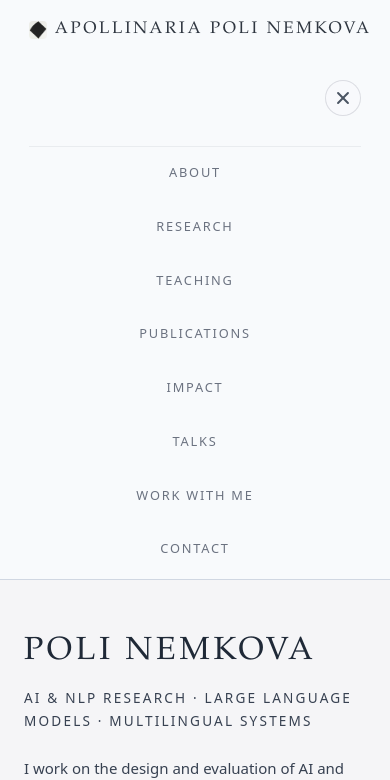
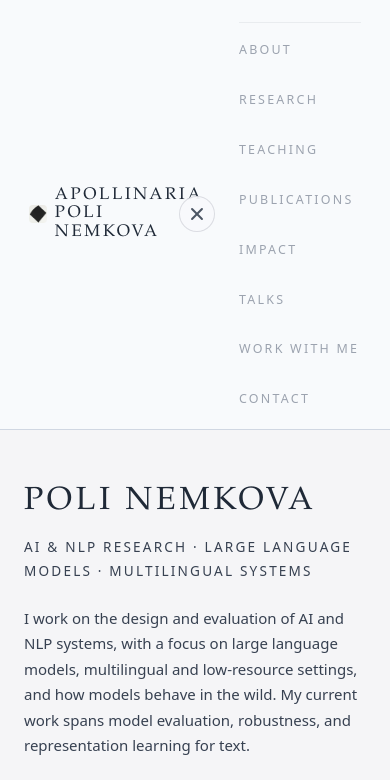
Before and after one commit to PoliNemkova/polinemkova.github.io, a plain HTML site: page index.html in a window 390 px wide. Both pictures are taken after a click on the button "Toggle navigation". Shown: the top 780 px of the page. Drawn offline with Linux system fonts and the light colour scheme.

Commit message:
Refactor CSS styles for consistency and clarity

```diff
--- a/index.html
+++ b/index.html
@@ -57,7 +57,7 @@
     align-items: center;
     justify-content: space-between;
     gap: 1.5rem;
-      flex-wrap: wrap;
+    flex-wrap: nowrap;          /* keep name + hamburger on one line */
   }
 
   .nav-title {
@@ -66,24 +66,28 @@
     letter-spacing: 0.16em;
     text-transform: uppercase;
     color: #1f2937;
-      white-space: nowrap;
+    flex-shrink: 1;
+    min-width: 0;
+    white-space: normal;        /* allow gentle wrapping if needed */
+    line-height: 1.1;
   }
+
   .nav-title a {
     display: inline-flex;
     align-items: center;
     gap: 0.5rem;
-      color: #1f2937;          /* dark grey */
+    color: #1f2937;
     text-decoration: none;
   }
 
   .nav-title a:hover {
-      opacity: 0.85;           /* tiny hover feedback */
+    opacity: 0.85;              /* tiny hover feedback */
   }
 
   .nav-logo {
     width: 18px;
     height: 18px;
-      border-radius: 4px;      /* optional, can remove if you want a sharp square */
+    border-radius: 4px;
     display: block;
   }
 
@@ -121,44 +125,6 @@
     width: 100%;
   }
 
-    /* --- nav title + logo --- */
-.nav-title a {
-  display: inline-flex;
-  align-items: center;
-  gap: 0.5rem;
-  color: #2f3640;
-  text-decoration: none;
-}
-
-.nav-title a:hover {
-  opacity: 0.85;
-}
-
-.nav-logo {
-  width: 18px;
-  height: 18px;
-  border-radius: 4px;
-  display: block;
-}
-
-/* --- existing nav base --- */
-.nav-links {
-  display: flex;
-  flex-wrap: wrap;
-  gap: 1.6rem;
-  font-size: 0.8rem;
-  letter-spacing: 0.14em;
-  text-transform: uppercase;
-}
-
-.nav-links a {
-  color: #6b7280;
-}
-
-.nav-links a:hover {
-  color: #111827;
-}
-
   /* --- hamburger button --- */
   .nav-toggle {
     display: none;              /* desktop: hidden */
@@ -172,6 +138,7 @@
     cursor: pointer;
     align-items: center;
     justify-content: center;
+    flex-shrink: 0;
   }
 
   .nav-toggle-bar,
@@ -184,8 +151,8 @@
     border-radius: 999px;
     background: #4b5563;
     position: relative;
-  transition: transform 0.18s ease, opacity 0.18s ease, top 0.18s ease,
-    bottom 0.18s ease;
+    transition: transform 0.18s ease, opacity 0.18s ease,
+                top 0.18s ease, bottom 0.18s ease;
   }
 
   .nav-toggle-bar::before {
@@ -213,35 +180,7 @@ header.nav-open .nav-toggle-bar::after {
     opacity: 0;
   }
 
-/* --- mobile layout --- */
-@media (max-width: 900px) {
-  .nav-inner {
-    align-items: center;
-  }
-
-  .nav-toggle {
-    display: inline-flex;        /* show hamburger */
-  }
-
-  .nav-links {
-    display: none;               /* hide by default */
-    flex-direction: column;
-    width: 100%;
-    padding-top: 0.75rem;
-    margin-top: 0.4rem;
-    border-top: 1px solid rgba(15, 23, 42, 0.06);
-  }
-
-  .nav-links a {
-    padding: 0.2rem 0;
-  }
-
-  header.nav-open .nav-links {
-    display: flex;               /* show when toggled */
-  }
-}
-
-
+  /* --------- Hero --------- */
   .hero {
     max-width: 1120px;
     margin: 0 auto;
@@ -394,30 +333,48 @@ header.nav-open .nav-toggle-bar::after {
 
   /* --------- Responsive --------- */
   @media (max-width: 900px) {
+    /* nav mobile */
+    .nav-inner {
+      align-items: center;
+    }
+
+    .nav-toggle {
+      display: inline-flex;        /* show hamburger */
+    }
+
+    .nav-links {
+      display: none;               /* hide by default */
+      flex-direction: column;
+      width: 100%;
+      padding-top: 0.75rem;
+      margin-top: 0.4rem;
+      border-top: 1px solid rgba(15, 23, 42, 0.06);
+    }
+
+    .nav-links a {
+      padding: 0.2rem 0;
+    }
+
+    header.nav-open .nav-links {
+      display: flex;               /* show when toggled */
+    }
+
+    /* hero + layout */
     .hero {
       grid-template-columns: minmax(0, 1fr);
       padding-top: 2.8rem;
     }
+
     .hero-image-wrapper {
       justify-content: flex-start;
     }
+
     .hero img {
       max-width: 240px;
     }
+
     .two-col {
       grid-template-columns: minmax(0, 1fr);
-      }
-      .nav-inner {
-        justify-content: center;
-        text-align: center;
-      }
-      .nav-title {
-        width: 100%;
-        text-align: center;
-        margin-bottom: 0.3rem;
-      }
-      .nav-links {
-        justify-content: center;
     }
   }
 
@@ -425,14 +382,17 @@ header.nav-open .nav-toggle-bar::after {
     .hero h1 {
       font-size: 2rem;
     }
+
     .hero-subtitle {
       font-size: 0.85rem;
     }
+
     body {
       font-size: 15px;
     }
   }
 </style>
+
 </head>
 <body>
   <!-- Navigation -->
```
Lines whose indentation alone changed are shown as unchanged.
